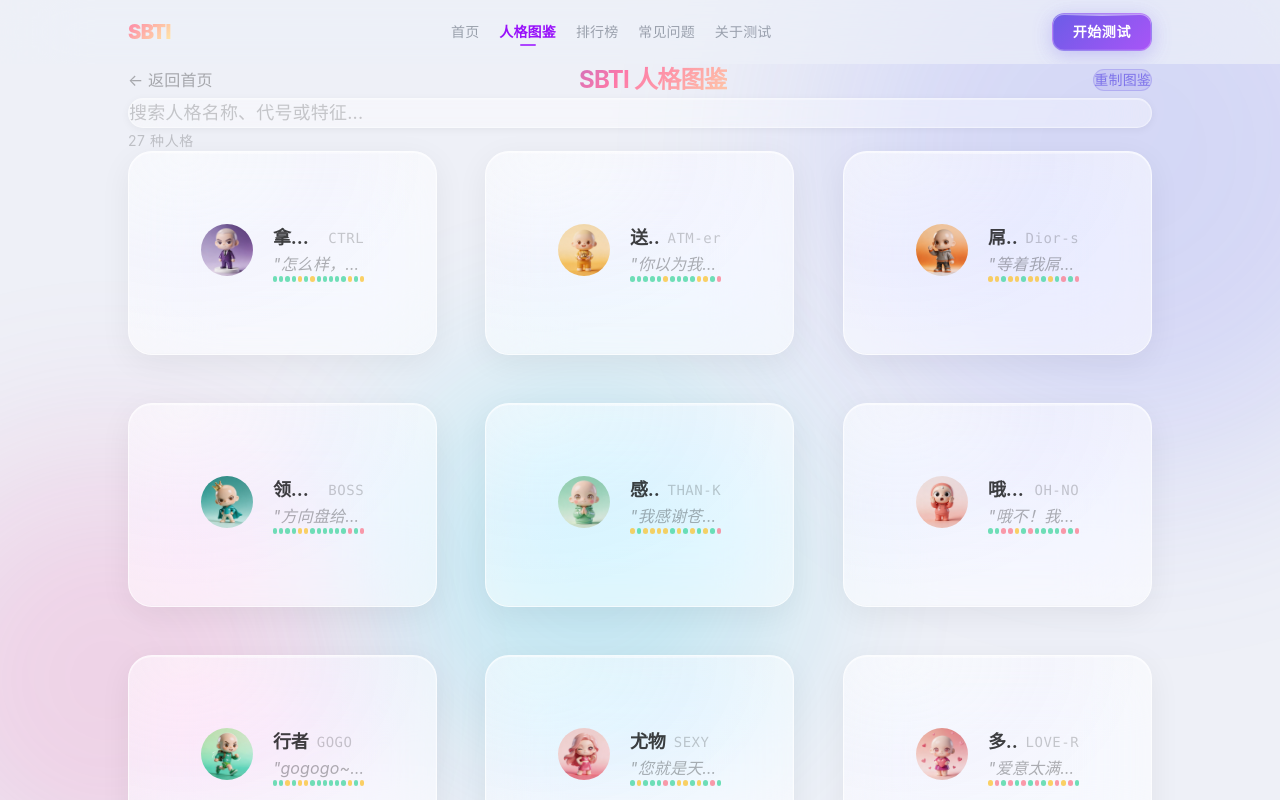
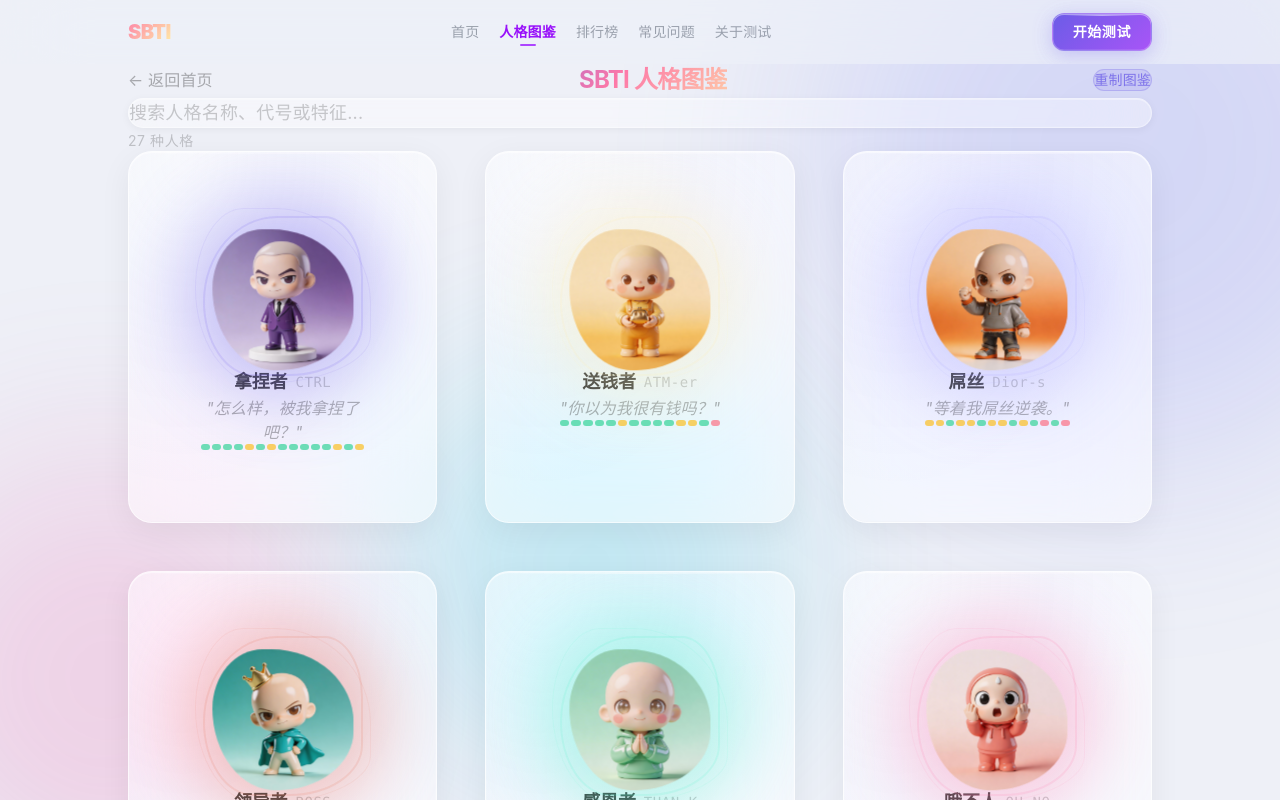
Before and after one commit to yuluyangguang1/sbti-test, a React (Vite) app: page / in a window 1280 px wide. Both pictures are taken after a click on the button "浏览图鉴". Shown: the top 800 px of the page. Built offline with nearby package versions, Linux system fonts and the light colour scheme.

Commit message:
优化图鉴：去掉浮动动画，放大头像居中展示

```diff
--- a/src/components/GalleryPage.tsx
+++ b/src/components/GalleryPage.tsx
@@ -118,16 +118,12 @@ export function GalleryPage({ onBackHome, onViewPersonality }: GalleryPageProps)
             <div
               key={p.id}
               onClick={() => setSelectedPersonality(p.id)}
-              className={`glass-card glass-card-hover cursor-pointer animate-card-enter ${
+              className={`glass-card glass-card-hover cursor-pointer ${
                 selectedPersonality === p.id ? 'ring-1 ring-purple-400/50' : ''
               }`}
-              style={{
-                animationDelay: `${i * 0.04}s`,
-                animationFillMode: 'both',
-              }}
             >
               <div className="relative z-10">
-                <div className="flex items-start gap-4 sm:gap-5">
+                <div className="flex flex-col items-center text-center">
                   <PersonalityAvatar
                     emoji={p.emoji}
                     name={p.name}
@@ -135,14 +131,15 @@ export function GalleryPage({ onBackHome, onViewPersonality }: GalleryPageProps)
                     avatar={p.avatar}
                     personalityId={p.id}
                     avatarStyle={avatarStyle}
-                    size="sm"
+                    size="lg"
+                    noAnimation
                   />
-                  <div className="flex-1 min-w-0">
-                    <div className="flex items-center gap-2 mb-1.5">
-                      <span className="font-bold text-base sm:text-lg text-black/75 truncate" style={{ letterSpacing: '-0.01em' }}>{p.name}</span>
+                  <div className="mt-3 sm:mt-4">
+                    <div className="flex items-center justify-center gap-2 mb-1">
+                      <span className="font-bold text-base sm:text-lg text-black/75" style={{ letterSpacing: '-0.01em' }}>{p.name}</span>
                       <span className="text-xs sm:text-sm font-mono text-black/20 shrink-0" style={{ letterSpacing: '0.04em' }}>{p.code}</span>
                     </div>
-                    <p className="text-sm sm:text-base text-black/30 italic truncate" style={{ letterSpacing: '0.01em' }}>
+                    <p className="text-sm sm:text-base text-black/30 italic" style={{ letterSpacing: '0.01em' }}>
                       "{p.slogan}"
                     </p>
                     <DimensionBar personality={p} />
--- a/src/components/PersonalityAvatar.tsx
+++ b/src/components/PersonalityAvatar.tsx
@@ -5,11 +5,12 @@ interface PersonalityAvatarProps {
   emoji: string;
   name: string;
   color: string;
-  avatar?: string;
-  personalityId?: string;
-  avatarStyle?: AvatarStyle;
+  avatar: string;
+  personalityId: string;
+  avatarStyle?: 'original' | 'remastered';
   size?: 'xs' | 'sm' | 'md' | 'lg' | 'xl';
   className?: string;
+  noAnimation?: boolean;
 }
 
 const sizeMap = {
@@ -20,7 +21,7 @@ const sizeMap = {
   xl: { container: 'w-40 h-40 sm:w-48 sm:h-48', emoji: 'text-7xl sm:text-8xl' },
 };
 
-export function PersonalityAvatar({ emoji, name, color, avatar, personalityId, avatarStyle = 'remastered', size = 'md', className = '' }: PersonalityAvatarProps) {
+export function PersonalityAvatar({ emoji, name, color, avatar, personalityId, avatarStyle = 'remastered', size = 'md', className = '', noAnimation = false }: PersonalityAvatarProps) {
   const s = sizeMap[size];
   const isLarge = size === 'lg' || size === 'xl';
 
@@ -51,7 +52,7 @@ export function PersonalityAvatar({ emoji, name, color, avatar, personalityId, a
         {isLarge && (
           <>
             <div
-              className="absolute -inset-6 rounded-full opacity-40 blur-2xl animate-liquid-float"
+              className={`absolute -inset-6 rounded-full opacity-40 blur-2xl ${noAnimation ? '' : 'animate-liquid-float'}`}
               style={{ backgroundColor: color, animationDuration: '5s' }}
             />
             <div className="liquid-avatar-ring-2" style={{ borderColor: `${color}15` }} />
@@ -82,7 +83,7 @@ export function PersonalityAvatar({ emoji, name, color, avatar, personalityId, a
       {isLarge && (
         <>
           <div
-            className="absolute -inset-8 rounded-full opacity-30 blur-2xl animate-liquid-float"
+            className={`absolute -inset-8 rounded-full opacity-30 blur-2xl ${noAnimation ? '' : 'animate-liquid-float'}`}
             style={{ backgroundColor: color, animationDuration: '6s' }}
           />
           <div className="liquid-avatar-ring-2" style={{ borderColor: `${color}12` }} />
@@ -130,7 +131,7 @@ export function PersonalityAvatar({ emoji, name, color, avatar, personalityId, a
         />
 
         {/* Emoji */}
-        <span className={`relative z-10 ${s.emoji} drop-shadow-lg`}>
+        <span className={`relative z-10 ${s.emoji} drop-shadow-lg ${noAnimation ? '' : 'animate-gentle-float'}`}>
           {emoji}
         </span>
       </div>
```
